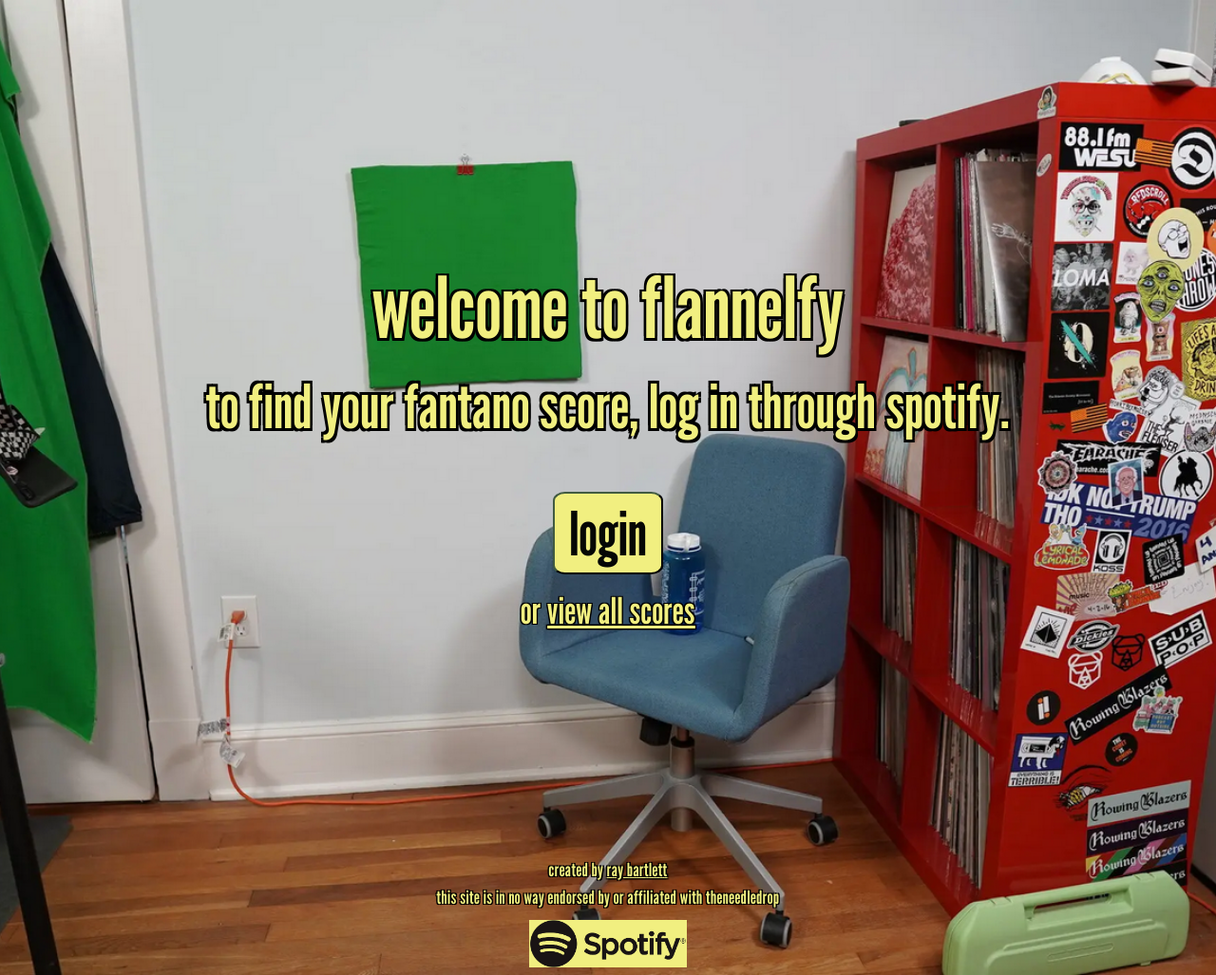
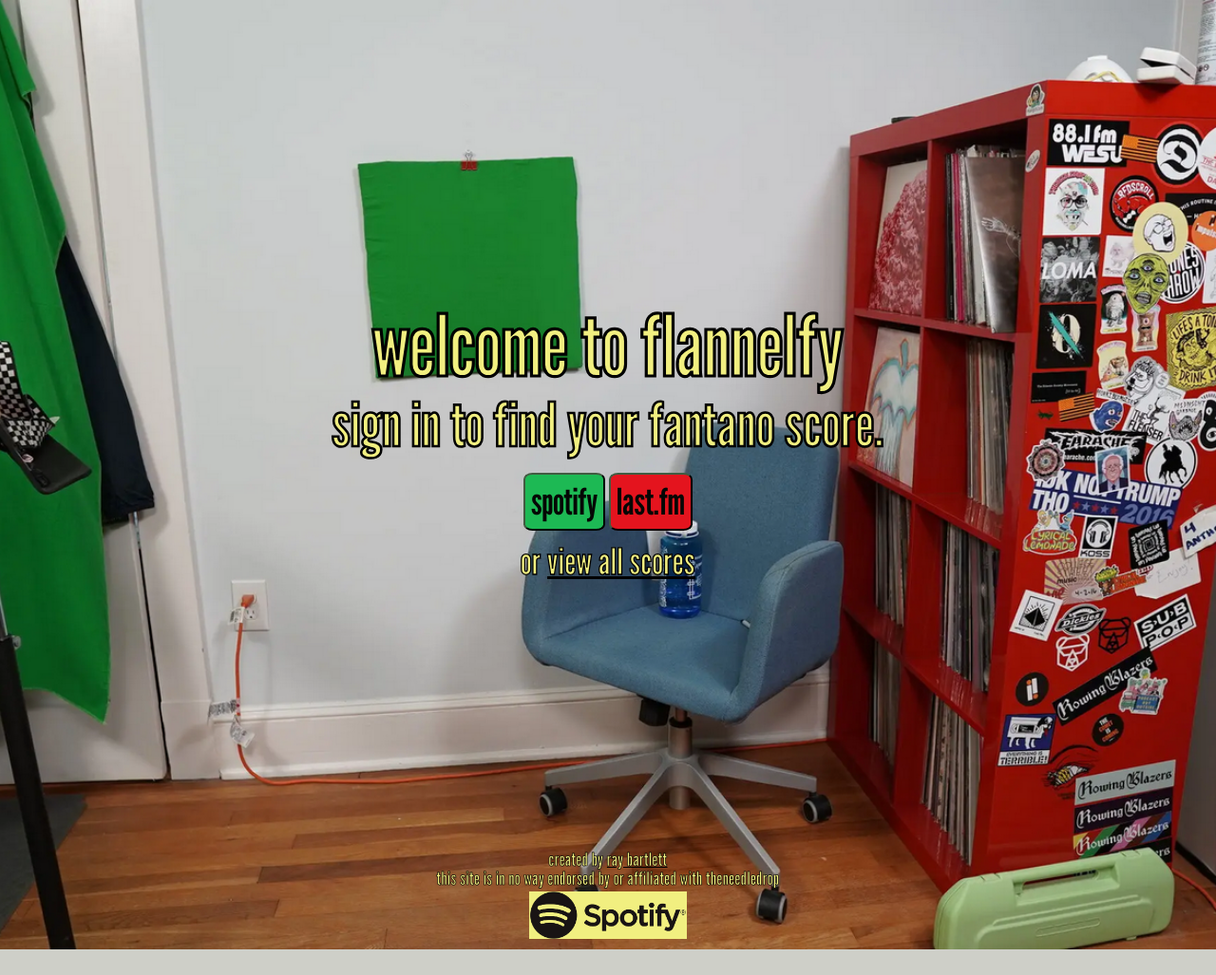
Before and after one commit to raymbartlett/flannelfynet, a Flask app: template templates/login.html in a window 1280 px wide. Shown: the whole page at 95% size. After the commit the page ends 1000 px from the top, so only its background shows below. Run offline with Flask 2, Linux system fonts and the light colour scheme; the template is opened without the code that fills it: most values are stand-ins (such as "Sample title", 1, 10 or a date in 2020); some libraries are stand-ins or nearby versions.

Commit message:
made filenames more clear, cleaned up quotations, started lastfm (album titles rework needed for higher accuracy)

```diff
--- a/insta_card.py
+++ b/insta_card.py
@@ -44,7 +44,7 @@
     draw.text(link_offset, 'flannelfy.net', fill=(241, 239, 128), font=link_font)
 
     # resize score png to leave left and right buffers
-    score_png = Image.open("static/scores/" + score_path)
+    score_png = Image.open('static/scores/' + score_path)
     MAX_SIZE = (fg.width - 100, 1920)
     score_png.thumbnail(MAX_SIZE)
 
@@ -75,6 +75,6 @@
     bg.paste(fg, fg_offset)
 
     data = io.BytesIO()
-    bg.save(data, "JPEG")
+    bg.save(data, 'JPEG')
     encoded_img_data = base64.b64encode(data.getvalue())
     return encoded_img_data
--- /dev/null
+++ b/lastfm.py
@@ -0,0 +1,55 @@
+"""Stores Spotify class."""
+import requests
+import json
+
+from helpers import remove_extras
+from scores import titles_classics
+from scores import titles_2010s
+from scores import titles_manual
+from scores_2020s import titles_2020s
+
+API_KEY = ''
+
+
+class LastFM:
+    """Stores all user data for the home page."""
+    total_albums = 0
+    eligible_albums = []
+    scored_albums = {}
+
+    def __init__(self, username, duration, limit):
+        """Authorize through Spotify."""
+        self.username = username
+        self.duration = duration
+        self.limit = limit
+
+    def get_eligible_albums(self):
+        """Retrieve all albums saved by the user that potentially have a score."""
+        self.eligible_albums = []
+        x = requests.get(f'http://ws.audioscrobbler.com/2.0/?method=user.gettopalbums&user={self.username}&api_key={API_KEY}&period={self.duration}&limit={self.limit}&&format=json')
+        saved_albums = json.loads(x.text)['topalbums']['album']
+
+        self.total_albums = len(saved_albums)
+
+        for album in saved_albums:
+            title = str(album['name']).lower()
+            artist = str(album['artist']['name']).lower()
+            score = -1
+            link = str(album['url'])
+
+            self.eligible_albums.append(list((remove_extras(artist + ' - ' + title), score, link)))
+        return
+
+    def get_user_scores(self):
+        """Assign scores to saved albums."""
+        self.scored_albums = {}
+        for eligible_album in self.eligible_albums:
+
+            search = remove_extras(eligible_album[0])
+
+            all_titles = {**titles_classics, **titles_2010s, **titles_2020s, **titles_manual}
+
+            if search in all_titles:
+                self.scored_albums[search] = (all_titles[search], eligible_album[2])
+                eligible_album[1] = all_titles[search]
+        return
--- a/static/css/login-style.css
+++ b/static/css/login-style.css
@@ -11,9 +11,10 @@
 }
 
 .container {
+    display: flex;
     align-items: center;
-    display: flex;
     justify-content: center;
+    text-align: center;
     height: 100%;
     width: 100%;
 }
@@ -25,8 +26,9 @@
     font-weight: 300;
     line-height: 1;
     color: #f1ef80;
-    text-shadow: -2.5px -2.5px 0 #000, 2.5px -2.5px 0 #000, -2.5px 2.5px 0 #000, 2.5px 2.5px 0 #000;
+    -webkit-text-stroke: .25vw #000;
     text-align: center;
+    margin-bottom: 3vw;
 }
 
 h2 {
@@ -36,9 +38,9 @@
     font-weight: 300;
     line-height: 0;
     color: #f1ef80;
-    text-shadow: -.2vw -.2vw 0 #000, .2vw -.2vw 0 #000, -.2vw .2vw 0 #000, .2vw .2vw 0 #000;
+    -webkit-text-stroke: .2vw #000;
     text-align: center;
-    margin-bottom: 7vw;
+    margin-bottom: 4vw;
 }
 
 h3 {
@@ -48,21 +50,52 @@
     font-weight: 300;
     line-height: 0;
     color: #f1ef80;
-    text-shadow: -.1vw -.1vw 0 #000, .1vw -.1vw 0 #000, -.1vw .1vw 0 #000, .1vw .1vw 0 #000;
+    -webkit-text-stroke: .1vw #000;
     text-align: center;
 }
 
-button {
+h4 {
     font-family: 'League Gothic', sans-serif;
-    font-size: 5vw;
+    letter-spacing: .5px;
+    font-size: 3vw;
+    font-weight: 300;
+    line-height: 0;
+    color: #f1ef80;
+    -webkit-text-stroke: .1vw #000;
+    text-align: center;
+    padding-top: 15px;
+    padding-bottom: 15px;
+}
+
+#spotify-button {
+    display: inline-block;
+    margin: 0 auto;
+    font-family: 'League Gothic', sans-serif;
+    font-size: 3vw;
     text-align: center;
     color: #050705;
-    background-color: #f1ef80;
+    background-color: #1db954;
     border-color: #050705;
     border-radius: 11%;
-    padding: 3px 15px;
+    margin-bottom: 1vw;
+}
+
+#lastfm-button {
+    display: inline-block;
     margin: 0 auto;
-    display: block;
+    font-family: 'League Gothic', sans-serif;
+    font-size: 3vw;
+    text-align: center;
+    color: #050705;
+    background-color: #e4141e;
+    border-color: #050705;
+    border-radius: 11%;
+    margin-bottom: 1vw;
+}
+
+.modal-content {
+    background-color: #000;
+    height: 215px;
 }
 
 .footer {
@@ -75,7 +108,7 @@
     letter-spacing: .5px;
     text-align: center;
     color: #f1ef80;
-    text-shadow: -.1vw -.1vw 0 #000, .1vw -.1vw 0 #000, -.1vw .1vw 0 #000, .1vw .1vw 0 #000;
+    -webkit-text-stroke: .05vw #000;
 }
 
 p {
@@ -90,12 +123,11 @@
 a:link, a:visited {
     color: #f1ef80;
     background-color: transparent;
-    text-shadow: -.1vw -.1vw 0 #000, .1vw -.1vw 0 #000, -.1vw .1vw 0 #000, .1vw .1vw 0 #000;
+    text-decoration: underline;
 }
 
 a:hover, a:active {
     color: #f1ef80;
     background-color: transparent;
-    text-shadow: -.1vw -.1vw 0 #000, .1vw -.1vw 0 #000, -.1vw .1vw 0 #000, .1vw .1vw 0 #000;
     text-decoration: underline;
 }
--- a/templates/all_scores.html
+++ b/templates/all_scores.html
@@ -4,7 +4,7 @@
         <meta name="description" content="view all scores">
         <link rel="icon" type="image/x-icon" href="/static/images/flannel.ico">
         <meta charset="utf-8">
-        <link rel="stylesheet" href="/static/css/home-style.css">
+        <link rel="stylesheet" href="/static/css/results-style.css">
         <link rel="stylesheet" href="https://fonts.googleapis.com/css?family=League+Gothic">
 
         <script src="https://cdnjs.cloudflare.com/ajax/libs/Chart.js/3.9.1/chart.min.js" integrity="sha512-ElRFoEQdI5Ht6kZvyzXhYG9NqjtkmlkfYk0wr6wHxU9JEHakS7UJZNeml5ALk+8IKlU6jDgMabC3vkumRokgJA==" crossorigin="anonymous" referrerpolicy="no-referrer"></script>
--- a/templates/login.html
+++ b/templates/login.html
@@ -4,6 +4,11 @@
         <meta name="description" content="find your fantano score">
         <link rel="icon" type="image/x-icon" href="/static/images/flannel.ico">
         <meta charset="utf-8">
+
+        <script src="https://ajax.googleapis.com/ajax/libs/jquery/3.6.0/jquery.min.js"></script>
+        <script src="https://maxcdn.bootstrapcdn.com/bootstrap/3.4.1/js/bootstrap.min.js"></script>
+
+        <link rel="stylesheet" href="https://maxcdn.bootstrapcdn.com/bootstrap/3.4.1/css/bootstrap.min.css">
         <link rel="stylesheet" href="/static/css/login-style.css">
         <link rel="stylesheet" href="https://fonts.googleapis.com/css?family=League+Gothic">
     </head>
@@ -12,9 +17,36 @@
         <div class="container">
             <div class="content">
                 <h1>welcome to flannelfy</h1>
-                <h2>to find your fantano score, log in through spotify.</h2>
-                <button onclick="window.location.href = '{{url}}'">login</button>
-                <h3>or <a href="/all">view all scores</a></h3>
+                <h2>sign in to find your fantano score.</h2>
+                <button id="spotify-button" onclick="window.location.href = '{{url}}'">spotify</button>
+
+                <button id="lastfm-button" data-toggle="modal" data-target="#user_info">last.fm</button>
+                <div id="user_info" class="modal fade" role="dialog">
+                    <div class="modal-dialog modal-dialog-centered">
+                        <div class="modal-content">
+
+                            <form action="/lastfm_results" method="POST">
+                                <h4>username</h4>
+                                <input type="text" id="username" name="username">
+
+                                <h4>duration</h4>
+                                <select name="duration" id="duration">
+                                    <option value="overall">all time</option>
+                                    <option value="7day">7 days</option>
+                                    <option value="1month">1 month</option>
+                                    <option value="3month">3 months</option>
+                                    <option value="6month">6 months</option>
+                                    <option value="12month">12 months</option>
+                                </select>
+                                <br><br>
+                                <input type="submit" value="Submit">
+                            </form>
+
+                        </div>
+                    </div>
+                </div>
+
+                <h3>or <a href="/all_scores">view all scores</a></h3>
             </div>
         </div>
 
--- a/templates/home.html
+++ b/templates/results.html
@@ -4,7 +4,7 @@
         <meta name="description" content="view your results">
         <link rel="icon" type="image/x-icon" href="/static/images/flannel.ico">
         <meta charset="utf-8">
-        <link rel="stylesheet" href="/static/css/home-style.css">
+        <link rel="stylesheet" href="/static/css/results-style.css">
         <link rel="stylesheet" href="https://fonts.googleapis.com/css?family=League+Gothic">
 
         <script src="https://cdnjs.cloudflare.com/ajax/libs/Chart.js/3.9.1/chart.min.js" integrity="sha512-ElRFoEQdI5Ht6kZvyzXhYG9NqjtkmlkfYk0wr6wHxU9JEHakS7UJZNeml5ALk+8IKlU6jDgMabC3vkumRokgJA==" crossorigin="anonymous" referrerpolicy="no-referrer"></script>
```
Also changed, not shown: flannelfy_site.py (+67 -34 lines), get_scores.py (+7 -7 lines), helpers.py (renamed from results.py, +81 -56 lines), spotify.py (renamed from fantano.py, +8 -31 lines), static/css/results-style.css (renamed from static/css/home-style.css), 1 other file.
